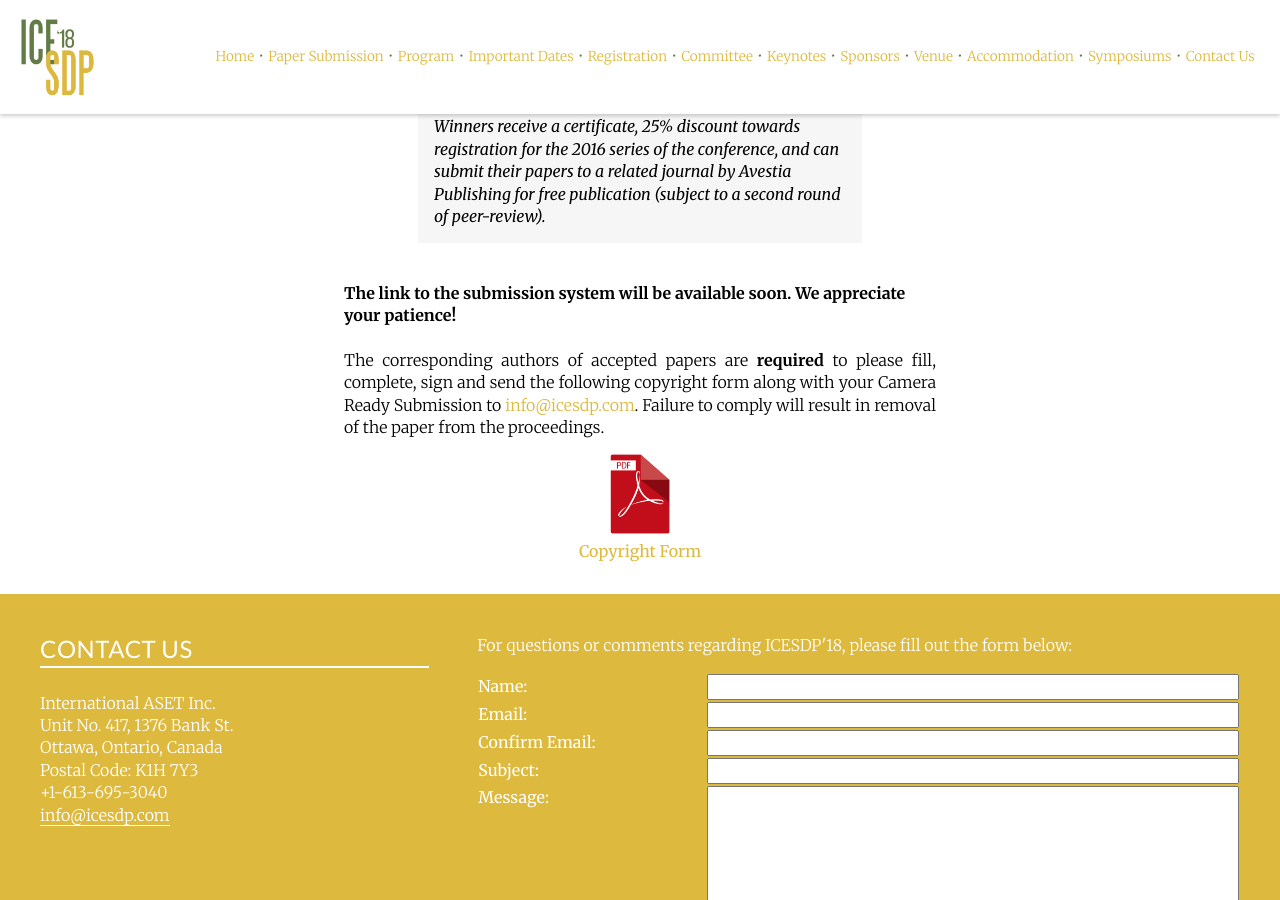
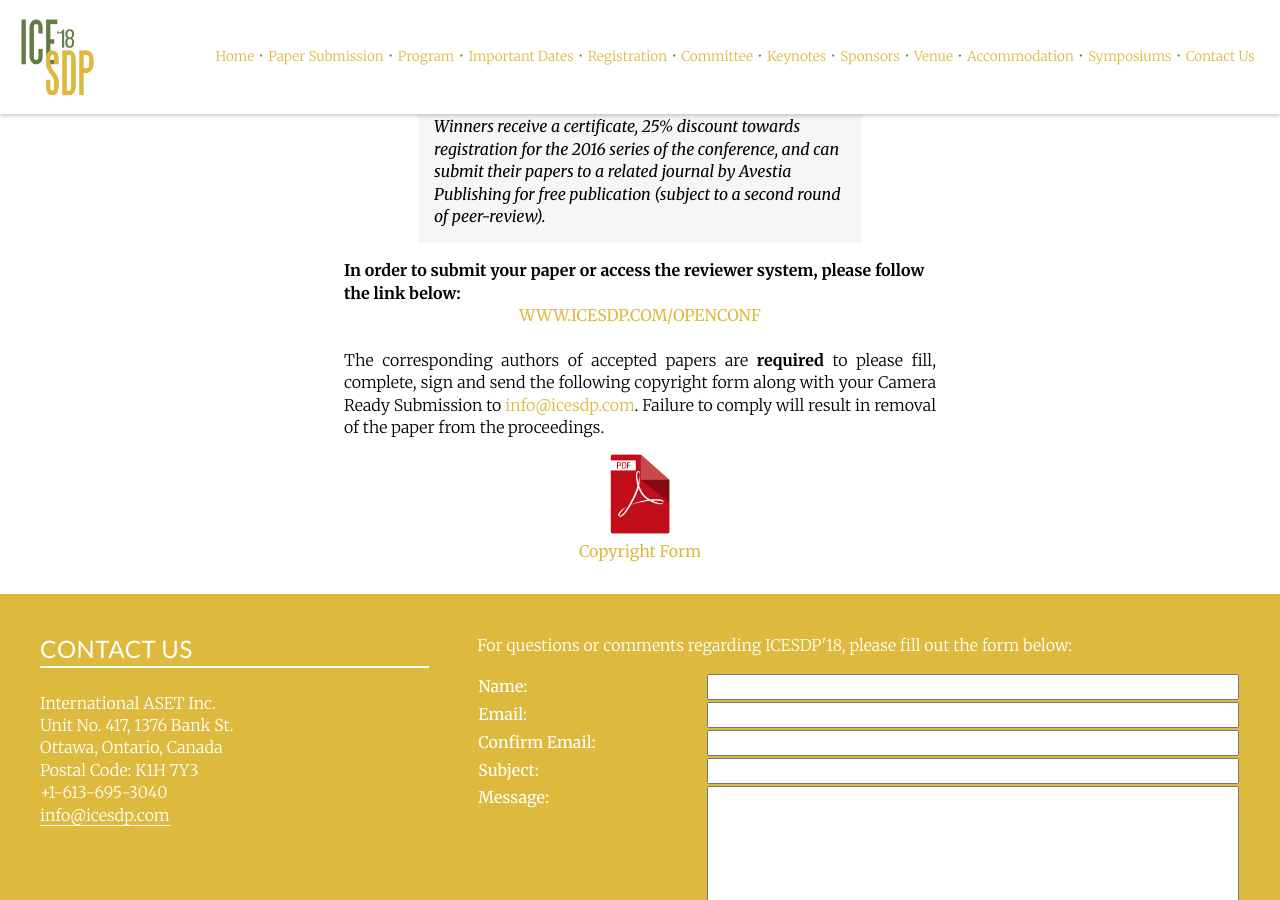
Before and after one commit to intaset/icesdp, a Jekyll site: the page built from papers.html, in a window 1280 px wide and 900 px high, scrolled down 2413 px. Built offline with Jekyll 4.4.1, drawn with Linux system fonts in a browser that asks for light colours; nearby versions of some CDN libraries; Markdown is read by kramdown in place of the engine named in the settings; comment, search, counter and statistics services are not loaded.

Commit message:
added link to openconf

```diff
--- a/papers.html
+++ b/papers.html
@@ -75,12 +75,12 @@ keyword: environmental sustainability, environmental development, environmental
 
     <blockquote>Two best paper awards will be conferred to author(s) of the papers that receive the highest rank during the peer-review and by the respected session chairs. Only papers presented at the conference will be eligible for this award. Winners receive a certificate, 25% discount towards registration for the 2016 series of the conference, and can submit their papers to a related journal by Avestia Publishing for free publication (subject to a second round of peer-review).</blockquote>
 
-    <br>
+    <!-- <br>
     <p class="bold">The link to the submission system will be available soon. We appreciate your patience!</p>
-    <br>
-   <!-- 	<p class="bold">In order to submit your paper or access the reviewer system, please follow the link below:</p>
+    <br> -->
+   	<p class="bold">In order to submit your paper or access the reviewer system, please follow the link below:</p>
 
-	<center><a href="../openconf/" class="body-link allcaps">www.icesdp.com/openconf</a></center><br> -->
+	<center><a href="../openconf/" class="body-link allcaps">www.icesdp.com/openconf</a></center><br>
 
     <p class="body">The corresponding authors of accepted papers are <b>required</b> to please fill, complete, sign and send the following copyright form along with your Camera Ready Submission to <a href="mailto:info@icesdp.com" class="body-link">info@icesdp.com</a>. Failure to comply will result in removal of the paper from the proceedings.</p>
 
```
Also changed, not shown: 1 other file.
